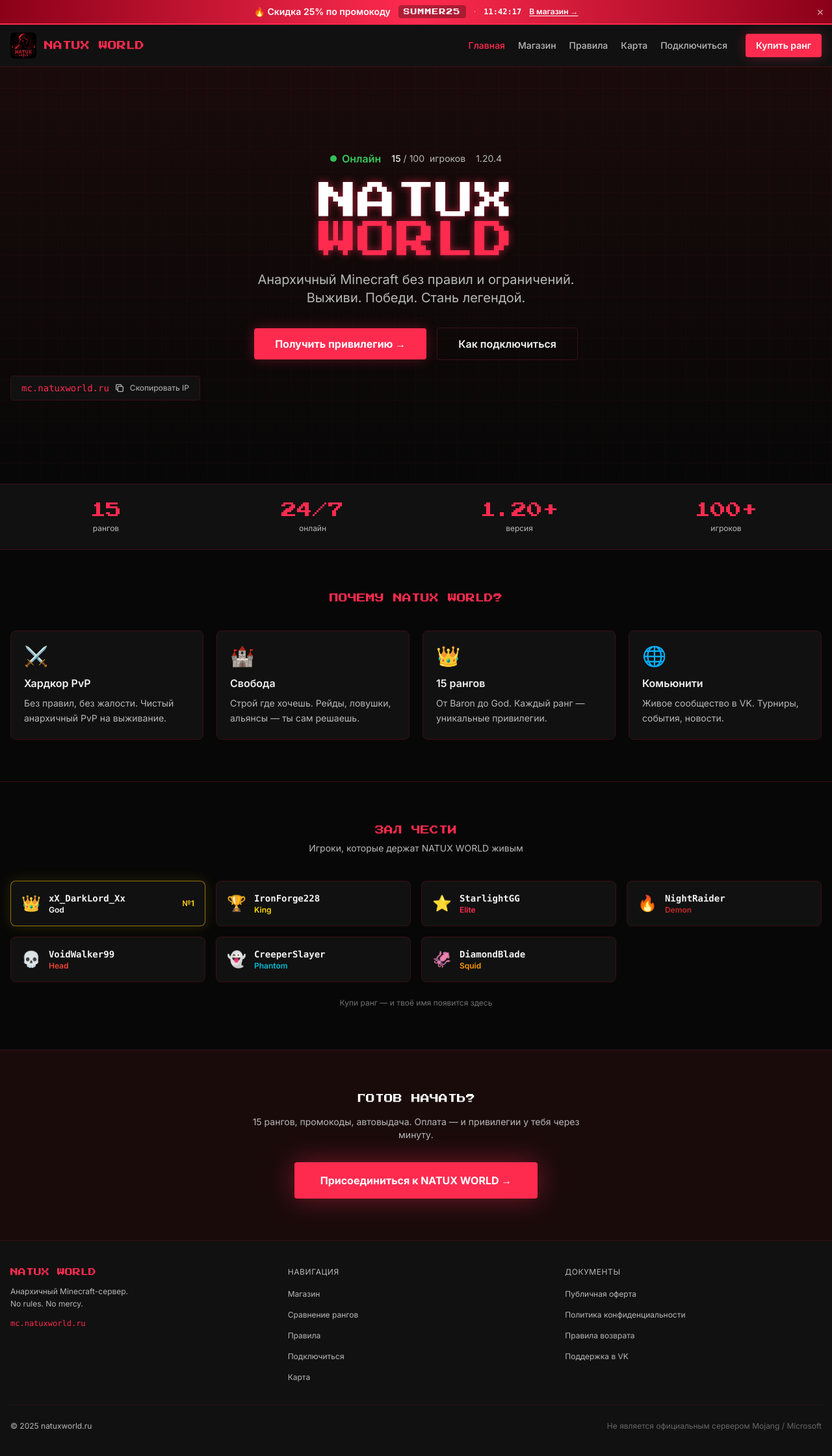
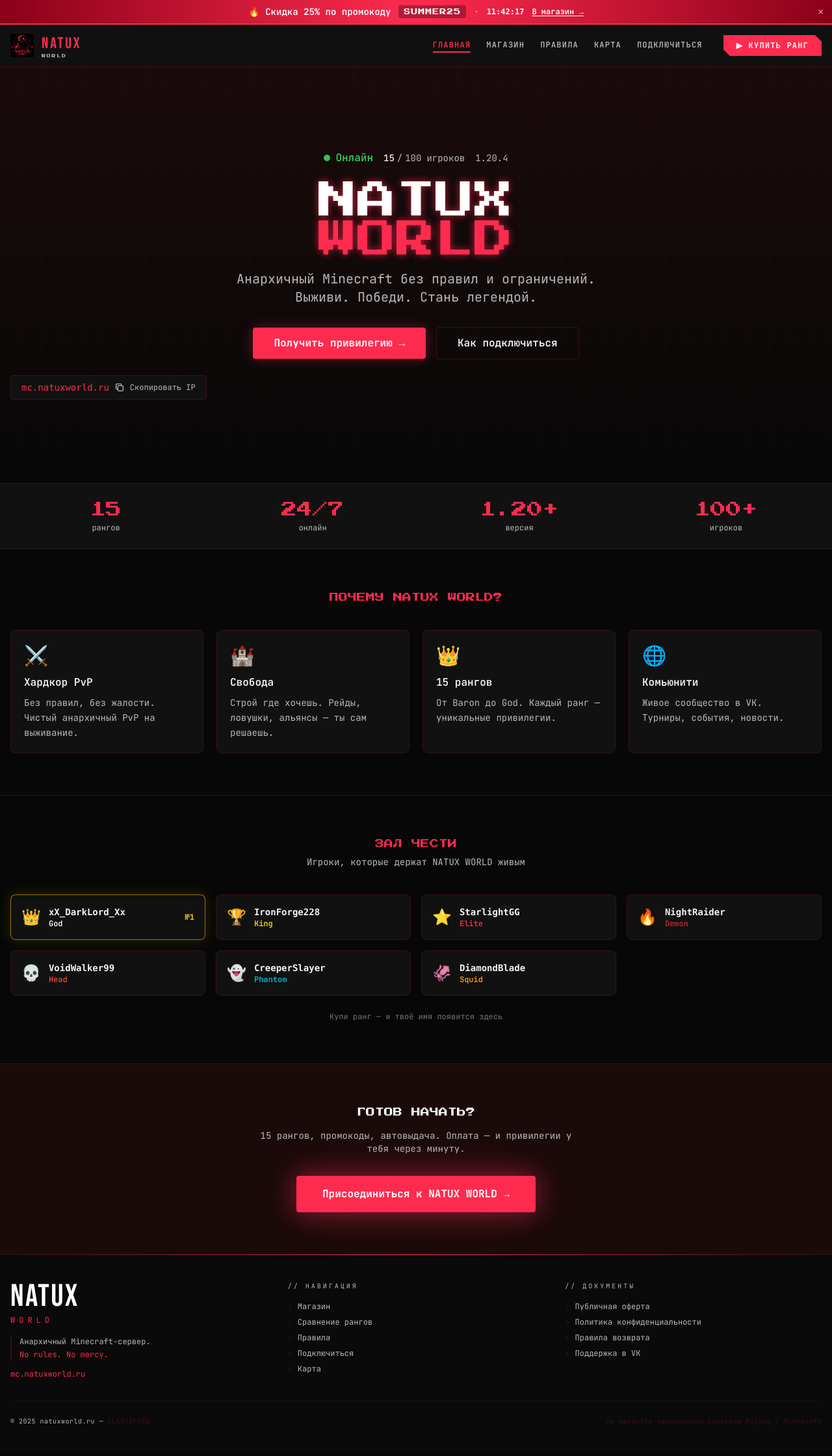
Before and after one commit to Alex-dev-sys/NatuxWorld, a Next.js app: page / in a window 1280 px wide. Shown: the whole page at 65% size. Built offline with nearby package versions, Linux system fonts and the light colour scheme.

Commit message:
feat: redesign — Bebas Neue + JetBrains Mono, tactical war-ops aesthetic

```diff
--- a/src/app/globals.css
+++ b/src/app/globals.css
@@ -1,4 +1,4 @@
-@import url('https://fonts.googleapis.com/css2?family=Press+Start+2P&family=Inter:wght@400;500;600;700&display=swap');
+@import url('https://fonts.googleapis.com/css2?family=Bebas+Neue&family=JetBrains+Mono:wght@300;400;500;600;700&family=Press+Start+2P&display=swap');
 @tailwind base;
 @tailwind components;
 @tailwind utilities;
@@ -11,53 +11,27 @@
   body {
     background-color: #070707;
     color: #F2F2F2;
-    font-family: 'Inter', sans-serif;
+    font-family: 'JetBrains Mono', 'Courier New', monospace;
   }
 
   ::-webkit-scrollbar {
-    width: 6px;
+    width: 4px;
   }
   ::-webkit-scrollbar-track {
-    background: #111111;
+    background: #0a0a0a;
   }
   ::-webkit-scrollbar-thumb {
-    background: #3A1017;
-    border-radius: 3px;
+    background: #FF2B4F;
+    border-radius: 0px;
   }
   ::-webkit-scrollbar-thumb:hover {
-    background: #FF2B4F;
+    background: #ff5070;
   }
 }
 
-@layer utilities {
-  .font-pixel {
-    font-family: 'Press Start 2P', monospace;
-  }
-
-  .glow-red {
-    box-shadow: 0 0 20px rgba(255, 43, 79, 0.3);
-  }
-
-  .glow-red-lg {
-    box-shadow: 0 0 40px rgba(255, 43, 79, 0.4);
-  }
-
-  .text-glow-red {
-    text-shadow: 0 0 12px rgba(255, 43, 79, 0.6);
-  }
-
-  .border-top-accent {
-    border-top: 2px solid #FF2B4F;
-  }
-
-  .animate-fade-in-up {
-    animation: fadeInUp 0.5s ease-out both;
-  }
-
-  .animate-slide-in-right {
-    animation: slideInRight 0.3s ease-out both;
-  }
-}
+/* =====================
+   ANIMATIONS
+   ===================== */
 
 @keyframes fadeInUp {
   from { opacity: 0; transform: translateY(24px); }
@@ -68,3 +42,217 @@
   from { opacity: 0; transform: translateX(20px); }
   to   { opacity: 1; transform: translateX(0); }
 }
+
+@keyframes glitch {
+  0%   { clip-path: inset(40% 0 61% 0); transform: skew(-0.1deg); }
+  5%   { clip-path: inset(92% 0 1% 0);  transform: skew(0.4deg); }
+  10%  { clip-path: inset(43% 0 1% 0);  transform: skew(-0.3deg); }
+  15%  { clip-path: inset(25% 0 58% 0); transform: skew(0.2deg); }
+  20%  { clip-path: inset(54% 0 7% 0);  transform: skew(-0.5deg); }
+  25%  { clip-path: inset(58% 0 43% 0); transform: skew(0.1deg); }
+  30%  { clip-path: inset(45% 0 55% 0); transform: skew(0deg); }
+  35%  { clip-path: inset(10% 0 79% 0); transform: skew(-0.2deg); }
+  40%  { clip-path: inset(62% 0 25% 0); transform: skew(0.3deg); }
+  45%  { clip-path: inset(71% 0 8% 0);  transform: skew(-0.1deg); }
+  50%  { clip-path: inset(9% 0 82% 0);  transform: skew(0.4deg); }
+  55%  { clip-path: inset(36% 0 47% 0); transform: skew(-0.3deg); }
+  60%  { clip-path: inset(83% 0 13% 0); transform: skew(0.1deg); }
+  65%  { clip-path: inset(17% 0 58% 0); transform: skew(-0.2deg); }
+  70%  { clip-path: inset(49% 0 42% 0); transform: skew(0.5deg); }
+  75%  { clip-path: inset(29% 0 70% 0); transform: skew(-0.4deg); }
+  80%  { clip-path: inset(74% 0 19% 0); transform: skew(0.2deg); }
+  85%  { clip-path: inset(56% 0 38% 0); transform: skew(-0.1deg); }
+  90%  { clip-path: inset(6% 0 91% 0);  transform: skew(0.3deg); }
+  95%  { clip-path: inset(88% 0 5% 0);  transform: skew(-0.4deg); }
+  100% { clip-path: inset(40% 0 61% 0); transform: skew(0.1deg); }
+}
+
+@keyframes glitch2 {
+  0%   { clip-path: inset(65% 0 23% 0); transform: skew(0.3deg) translateX(-2px); }
+  10%  { clip-path: inset(12% 0 75% 0); transform: skew(-0.2deg) translateX(2px); }
+  20%  { clip-path: inset(88% 0 3% 0);  transform: skew(0.5deg) translateX(-1px); }
+  30%  { clip-path: inset(33% 0 56% 0); transform: skew(-0.1deg) translateX(3px); }
+  40%  { clip-path: inset(77% 0 14% 0); transform: skew(0.4deg) translateX(-2px); }
+  50%  { clip-path: inset(22% 0 71% 0); transform: skew(-0.3deg) translateX(1px); }
+  60%  { clip-path: inset(52% 0 41% 0); transform: skew(0.2deg) translateX(-3px); }
+  70%  { clip-path: inset(8% 0 87% 0);  transform: skew(-0.5deg) translateX(2px); }
+  80%  { clip-path: inset(66% 0 29% 0); transform: skew(0.1deg) translateX(-1px); }
+  90%  { clip-path: inset(44% 0 50% 0); transform: skew(-0.4deg) translateX(3px); }
+  100% { clip-path: inset(65% 0 23% 0); transform: skew(0.3deg) translateX(-2px); }
+}
+
+@keyframes blink {
+  0%, 100% { opacity: 1; }
+  50%       { opacity: 0; }
+}
+
+@keyframes scanMove {
+  0%   { transform: translateY(-100%); }
+  100% { transform: translateY(100vh); }
+}
+
+@keyframes pulse-red {
+  0%, 100% { box-shadow: 0 0 8px rgba(255,43,79,0.4); }
+  50%       { box-shadow: 0 0 24px rgba(255,43,79,0.9), 0 0 48px rgba(255,43,79,0.3); }
+}
+
+/* =====================
+   UTILITY CLASSES
+   ===================== */
+
+@layer utilities {
+  .font-pixel {
+    font-family: 'Press Start 2P', monospace;
+  }
+
+  .font-display {
+    font-family: 'Bebas Neue', 'Arial Black', sans-serif;
+  }
+
+  .font-mono-code {
+    font-family: 'JetBrains Mono', 'Courier New', monospace;
+  }
+
+  /* GLITCH effect — wrap text in two pseudo-layers */
+  .glitch {
+    position: relative;
+    display: inline-block;
+  }
+  .glitch::before,
+  .glitch::after {
+    content: attr(data-text);
+    position: absolute;
+    top: 0;
+    left: 0;
+    width: 100%;
+    height: 100%;
+    pointer-events: none;
+  }
+  .glitch::before {
+    color: #FF2B4F;
+    animation: glitch 4s infinite linear alternate-reverse;
+  }
+  .glitch::after {
+    color: #00CFFF;
+    animation: glitch2 4s infinite linear alternate;
+  }
+
+  /* SCANLINE overlay */
+  .scanline {
+    position: relative;
+  }
+  .scanline::after {
+    content: '';
+    position: absolute;
+    inset: 0;
+    background: repeating-linear-gradient(
+      0deg,
+      transparent,
+      transparent 2px,
+      rgba(0, 0, 0, 0.25) 2px,
+      rgba(0, 0, 0, 0.25) 4px
+    );
+    pointer-events: none;
+    z-index: 1;
+  }
+
+  /* GRID dot background */
+  .grid-bg {
+    background-image:
+      radial-gradient(circle, rgba(255,43,79,0.18) 1px, transparent 1px);
+    background-size: 28px 28px;
+  }
+
+  /* CLIP angled corner */
+  .clip-angle {
+    clip-path: polygon(0 0, calc(100% - 16px) 0, 100% 16px, 100% 100%, 16px 100%, 0 calc(100% - 16px));
+  }
+
+  .clip-angle-sm {
+    clip-path: polygon(0 0, calc(100% - 10px) 0, 100% 10px, 100% 100%, 10px 100%, 0 calc(100% - 10px));
+  }
+
+  .clip-angle-lg {
+    clip-path: polygon(0 0, calc(100% - 24px) 0, 100% 24px, 100% 100%, 24px 100%, 0 calc(100% - 24px));
+  }
+
+  /* Cursor blink */
+  .cursor-blink::after {
+    content: '_';
+    animation: blink 1s step-end infinite;
+    color: #FF2B4F;
+  }
+
+  /* Glow effects */
+  .glow-red {
+    box-shadow: 0 0 20px rgba(255, 43, 79, 0.35);
+  }
+
+  .glow-red-lg {
+    box-shadow: 0 0 40px rgba(255, 43, 79, 0.5), 0 0 80px rgba(255, 43, 79, 0.15);
+  }
+
+  .glow-red-pulse {
+    animation: pulse-red 2s ease-in-out infinite;
+  }
+
+  .text-glow-red {
+    text-shadow: 0 0 12px rgba(255, 43, 79, 0.7);
+  }
+
+  .text-glow-red-lg {
+    text-shadow: 0 0 20px rgba(255,43,79,0.9), 0 0 60px rgba(255,43,79,0.4);
+  }
+
+  /* Accent borders */
+  .border-top-accent {
+    border-top: 2px solid #FF2B4F;
+  }
+
+  .border-left-accent {
+    border-left: 3px solid #FF2B4F;
+  }
+
+  /* Diagonal separator line */
+  .diagonal-cut {
+    clip-path: polygon(0 0, 100% 0, 100% calc(100% - 40px), calc(100% - 40px) 100%, 0 100%);
+  }
+
+  /* Terminal-style text */
+  .terminal-text {
+    font-family: 'JetBrains Mono', monospace;
+    letter-spacing: 0.05em;
+  }
+
+  /* Red line accent underline for nav */
+  .nav-underline {
+    position: relative;
+  }
+  .nav-underline::after {
+    content: '';
+    position: absolute;
+    bottom: -2px;
+    left: 0;
+    width: 0;
+    height: 2px;
+    background: #FF2B4F;
+    transition: width 0.25s ease;
+  }
+  .nav-underline:hover::after {
+    width: 100%;
+  }
+  .nav-underline.active::after {
+    width: 100%;
+  }
+
+  /* Animate */
+  .animate-fade-in-up {
+    animation: fadeInUp 0.6s ease-out both;
+  }
+  .animate-slide-in-right {
+    animation: slideInRight 0.3s ease-out both;
+  }
+  .animate-blink {
+    animation: blink 1s step-end infinite;
+  }
+}
--- a/src/app/layout.tsx
+++ b/src/app/layout.tsx
@@ -27,7 +27,11 @@ export const metadata: Metadata = {
 export default function RootLayout({ children }: { children: React.ReactNode }) {
   return (
     <html lang="ru">
-      <body className="bg-site-bg text-site-text min-h-screen flex flex-col">
+      <head>
+        <link rel="preconnect" href="https://fonts.googleapis.com" />
+        <link rel="preconnect" href="https://fonts.gstatic.com" crossOrigin="anonymous" />
+      </head>
+      <body className="bg-site-bg text-site-text min-h-screen flex flex-col font-mono-code">
         <ToastProvider>
           <SaleBanner />
           <Header />
--- a/src/components/Footer.tsx
+++ b/src/components/Footer.tsx
@@ -2,22 +2,48 @@ import Link from 'next/link'
 
 export default function Footer() {
   return (
-    <footer className="bg-site-block border-t border-site-border mt-auto">
+    <footer className="bg-[#0a0a0a] border-t border-site-border mt-auto">
+      {/* Top accent line */}
+      <div className="h-px bg-gradient-to-r from-transparent via-site-accent to-transparent" />
+
       <div className="max-w-7xl mx-auto px-4 py-10">
         <div className="grid grid-cols-1 md:grid-cols-3 gap-8 mb-8">
+
           {/* Brand */}
           <div>
-            <p className="font-pixel text-site-accent text-xs mb-3">NATUX WORLD</p>
-            <p className="text-site-muted text-xs leading-relaxed mb-3">
+            <p
+              className="text-5xl text-white mb-1 tracking-wider"
+              style={{ fontFamily: '"Bebas Neue", sans-serif' }}
+            >
+              NATUX
+            </p>
+            <p
+              className="text-xs text-site-accent tracking-[0.5em] uppercase mb-4"
+              style={{ fontFamily: '"JetBrains Mono", monospace' }}
+            >
+              WORLD
+            </p>
+            <p className="text-site-muted text-xs leading-relaxed mb-3 border-l-2 border-site-border pl-3"
+              style={{ fontFamily: '"JetBrains Mono", monospace' }}>
               Анархичный Minecraft-сервер.<br />
-              No rules. No mercy.
+              <span className="text-site-accent">No rules. No mercy.</span>
             </p>
-            <p className="font-mono text-site-accent text-xs">mc.natuxworld.ru</p>
+            <p
+              className="text-site-accent text-xs mt-3 cursor-blink"
+              style={{ fontFamily: '"JetBrains Mono", monospace' }}
+            >
+              mc.natuxworld.ru
+            </p>
           </div>
 
           {/* Navigation */}
           <div>
-            <p className="text-site-muted text-xs uppercase tracking-wider mb-3">Навигация</p>
+            <p
+              className="text-site-muted text-[10px] uppercase tracking-[0.3em] mb-4"
+              style={{ fontFamily: '"JetBrains Mono", monospace' }}
+            >
+              // навигация
+            </p>
             <ul className="space-y-2">
               {[
                 { href: '/shop', label: 'Магазин' },
@@ -27,7 +53,12 @@ export default function Footer() {
                 { href: '/map', label: 'Карта' },
               ].map(({ href, label }) => (
                 <li key={href}>
-                  <Link href={href} className="text-xs text-site-muted hover:text-site-accent transition-colors">
+                  <Link
+                    href={href}
+                    className="text-xs text-site-muted hover:text-site-accent transition-colors duration-200 flex items-center gap-2 group"
+                    style={{ fontFamily: '"JetBrains Mono", monospace' }}
+                  >
+                    <span className="text-site-border group-hover:text-site-accent transition-colors">›</span>
                     {label}
                   </Link>
                 </li>
@@ -37,7 +68,12 @@ export default function Footer() {
 
           {/* Legal */}
           <div>
-            <p className="text-site-muted text-xs uppercase tracking-wider mb-3">Документы</p>
+            <p
+              className="text-site-muted text-[10px] uppercase tracking-[0.3em] mb-4"
+              style={{ fontFamily: '"JetBrains Mono", monospace' }}
+            >
+              // документы
+            </p>
             <ul className="space-y-2">
               {[
                 { href: '/offer', label: 'Публичная оферта' },
@@ -47,11 +83,23 @@ export default function Footer() {
               ].map(({ href, label, external }) => (
                 <li key={href}>
                   {external ? (
-                    <a href={href} target="_blank" rel="noopener noreferrer" className="text-xs text-site-muted hover:text-site-accent transition-colors">
+                    <a
+                      href={href}
+                      target="_blank"
+                      rel="noopener noreferrer"
+                      className="text-xs text-site-muted hover:text-site-accent transition-colors duration-200 flex items-center gap-2 group"
+                      style={{ fontFamily: '"JetBrains Mono", monospace' }}
+                    >
+                      <span className="text-site-border group-hover:text-site-accent transition-colors">›</span>
                       {label}
                     </a>
                   ) : (
-                    <Link href={href} className="text-xs text-site-muted hover:text-site-accent transition-colors">
+                    <Link
+                      href={href}
+                      className="text-xs text-site-muted hover:text-site-accent transition-colors duration-200 flex items-center gap-2 group"
+                      style={{ fontFamily: '"JetBrains Mono", monospace' }}
+                    >
+                      <span className="text-site-border group-hover:text-site-accent transition-colors">›</span>
                       {label}
                     </Link>
                   )}
@@ -61,9 +109,17 @@ export default function Footer() {
           </div>
         </div>
 
-        <div className="border-t border-site-border/50 pt-6 flex flex-col md:flex-row items-center justify-between gap-3">
-          <p className="text-site-muted text-xs">© 2025 natuxworld.ru</p>
-          <p className="text-site-muted text-xs opacity-50">
+        <div className="border-t border-site-border/40 pt-6 flex flex-col md:flex-row items-center justify-between gap-3">
+          <p
+            className="text-site-muted text-[10px] tracking-wider"
+            style={{ fontFamily: '"JetBrains Mono", monospace' }}
+          >
+            © 2025 natuxworld.ru — <span className="text-site-border">CLASSIFIED</span>
+          </p>
+          <p
+            className="text-site-border text-[10px] tracking-wider"
+            style={{ fontFamily: '"JetBrains Mono", monospace' }}
+          >
             Не является официальным сервером Mojang / Microsoft
           </p>
         </div>
--- a/src/components/Header.tsx
+++ b/src/components/Header.tsx
@@ -18,40 +18,56 @@ export default function Header() {
   const [open, setOpen] = useState(false)
 
   return (
-    <header className="sticky top-0 z-50 bg-site-block border-b border-site-border border-top-accent">
+    <header className="sticky top-0 z-50 bg-site-block/95 backdrop-blur-sm border-b border-site-border border-top-accent">
       <div className="max-w-7xl mx-auto px-4 h-16 flex items-center justify-between">
+
+        {/* Logo */}
         <Link href="/" className="flex items-center gap-3 shrink-0 group">
+          <div className="relative">
             <Image
               src="/logo.png"
               alt="NATUX WORLD"
-            width={40}
-            height={40}
-            className="rounded-md group-hover:scale-105 transition-transform"
+              width={36}
+              height={36}
+              className="group-hover:scale-110 transition-transform duration-200"
+              style={{ imageRendering: 'pixelated' }}
               priority
             />
-          <span className="font-pixel text-site-accent text-xs md:text-sm group-hover:text-white transition-colors">
-            NATUX WORLD
+          </div>
+          <div className="flex flex-col leading-none">
+            <span className="font-display text-2xl text-site-accent tracking-wider group-hover:text-glow-red transition-all duration-200"
+              style={{ fontFamily: '"Bebas Neue", sans-serif', letterSpacing: '0.12em' }}>
+              NATUX
             </span>
+            <span className="font-pixel text-[6px] text-site-muted tracking-[0.3em] group-hover:text-site-accent transition-colors duration-200">
+              WORLD
+            </span>
+          </div>
         </Link>
 
         {/* Desktop nav */}
-        <nav className="hidden md:flex items-center gap-5">
+        <nav className="hidden md:flex items-center gap-6">
           {navItems.map(({ href, label }) => (
             <Link
               key={href}
               href={href}
-              className={`text-sm font-medium transition-colors hover:text-site-accent ${
-                pathname === href ? 'text-site-accent' : 'text-site-muted'
+              className={`nav-underline text-xs tracking-widest uppercase font-semibold transition-colors duration-200 pb-0.5 ${
+                pathname === href
+                  ? 'text-site-accent active'
+                  : 'text-site-muted hover:text-site-text'
               }`}
+              style={{ fontFamily: '"JetBrains Mono", monospace' }}
             >
               {label}
             </Link>
           ))}
+
           <Link
             href="/shop"
-            className="ml-2 px-4 py-2 bg-site-accent hover:bg-red-600 text-white text-sm font-semibold rounded transition-colors glow-red"
+            className="ml-2 px-5 py-2 bg-site-accent hover:bg-red-600 text-white text-xs font-bold tracking-widest uppercase clip-angle-sm transition-all duration-200 glow-red hover:glow-red-lg"
+            style={{ fontFamily: '"JetBrains Mono", monospace' }}
           >
-            Купить ранг
+            ▶ КУПИТЬ РАНГ
           </Link>
         </nav>
 
@@ -75,25 +91,28 @@ export default function Header() {
 
       {/* Mobile menu */}
       {open && (
-        <div className="md:hidden bg-site-block border-t border-site-border px-4 pb-4">
+        <div className="md:hidden bg-[#0a0a0a] border-t border-site-border px-4 pb-4">
           {navItems.map(({ href, label }) => (
             <Link
               key={href}
               href={href}
-              className={`block py-3 text-sm font-medium border-b border-site-border/50 transition-colors hover:text-site-accent ${
+              className={`flex items-center gap-2 py-3 text-xs font-semibold uppercase tracking-widest border-b border-site-border/40 transition-colors hover:text-site-accent ${
                 pathname === href ? 'text-site-accent' : 'text-site-muted'
               }`}
+              style={{ fontFamily: '"JetBrains Mono", monospace' }}
               onClick={() => setOpen(false)}
             >
+              <span className="text-site-border">/</span>
               {label}
             </Link>
           ))}
           <Link
             href="/shop"
-            className="block mt-3 px-4 py-2 bg-site-accent text-white text-sm font-semibold rounded text-center hover:bg-red-600 transition-colors"
+            className="block mt-4 px-4 py-3 bg-site-accent text-white text-xs font-bold uppercase tracking-widest text-center clip-angle-sm hover:bg-red-600 transition-colors glow-red"
+            style={{ fontFamily: '"JetBrains Mono", monospace' }}
             onClick={() => setOpen(false)}
           >
-            Купить ранг
+            ▶ КУПИТЬ РАНГ
           </Link>
         </div>
       )}
--- a/tailwind.config.ts
+++ b/tailwind.config.ts
@@ -22,6 +22,8 @@ const config: Config = {
       },
       fontFamily: {
         pixel: ['"Press Start 2P"', 'monospace'],
+        display: ['"Bebas Neue"', '"Arial Black"', 'sans-serif'],
+        'mono-code': ['"JetBrains Mono"', '"Courier New"', 'monospace'],
       },
     },
   },
```
Also changed, not shown: 1 other file (tests, documents, lock files or other folders). Lines whose indentation alone changed are shown as unchanged.
